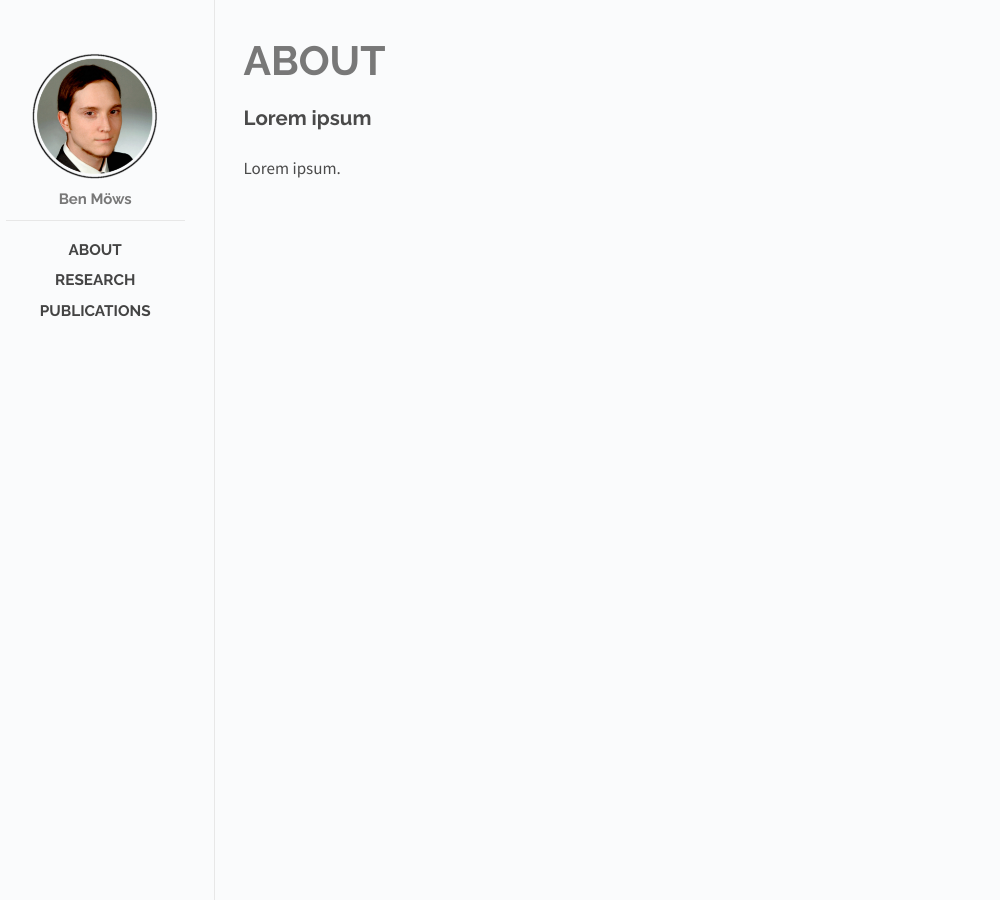
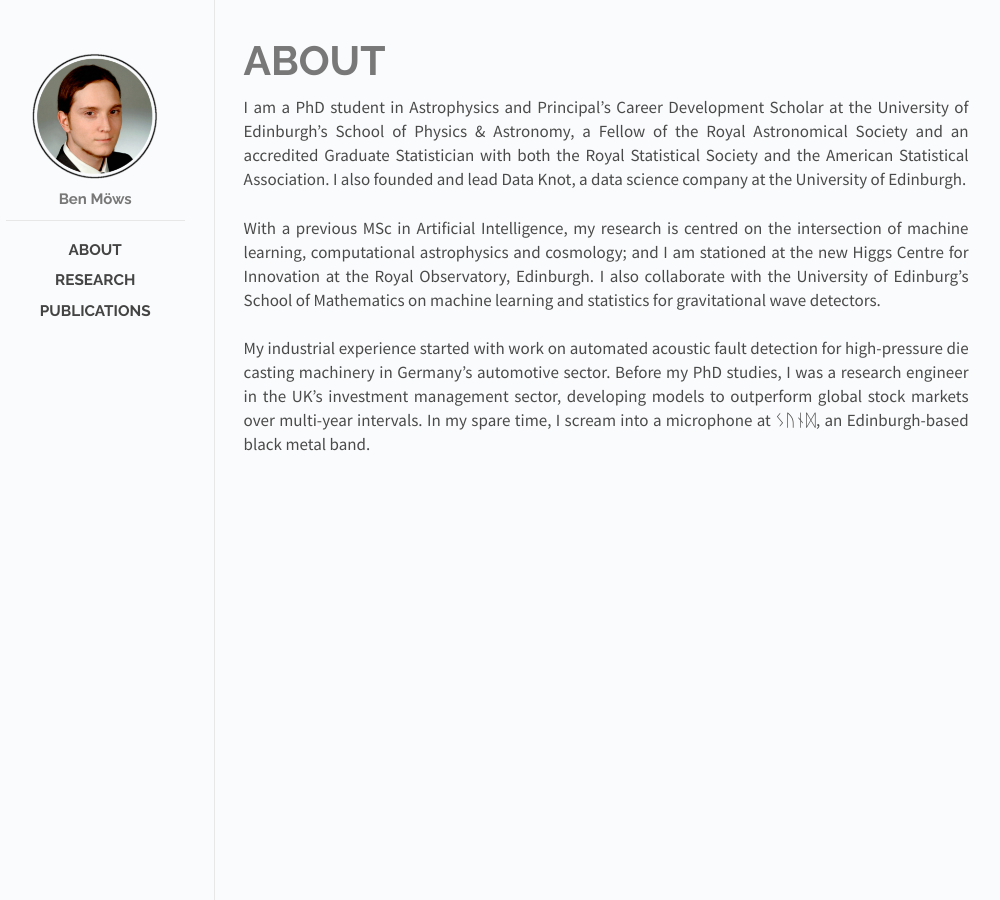
Before and after one commit to moews/moews.github.io, a Jekyll site: the page built from _posts/2017-03-27-about.md, in a window 1280 px wide. Shown: the whole page, without its empty margins (144-1144 px from the left). Built offline with Jekyll 4.4.1, drawn with Linux system fonts in a browser that asks for light colours.

Commit message:
Update 2017-03-27-about.md

```diff
--- a/_posts/2017-03-27-about.md
+++ b/_posts/2017-03-27-about.md
@@ -6,6 +6,8 @@ cover: cover.jpg
 categories: posts
 ---
 
-## Lorem ipsum
+I am a PhD student in Astrophysics and Principal's Career Development Scholar at the University of Edinburgh's School of Physics & Astronomy, a Fellow of the Royal Astronomical Society and an accredited Graduate Statistician with both the Royal Statistical Society and the American Statistical Association. I also founded and lead Data Knot, a data science company at the University of Edinburgh.
 
-Lorem ipsum.
+With a previous MSc in Artificial Intelligence, my research is centred on the intersection of machine learning, computational astrophysics and cosmology; and I am stationed at the new Higgs Centre for Innovation at the Royal Observatory, Edinburgh. I also collaborate with the University of Edinburg's School of Mathematics on machine learning and statistics for gravitational wave detectors.
+
+My industrial experience started with work on automated acoustic fault detection for high-pressure die casting machinery in Germany's automotive sector. Before my PhD studies, I was a research engineer in the UK's investment management sector, developing models to outperform global stock markets over multi-year intervals. In my spare time, I scream into a microphone at ᛊᚢᚾᛞ, an Edinburgh-based black metal band.
```
